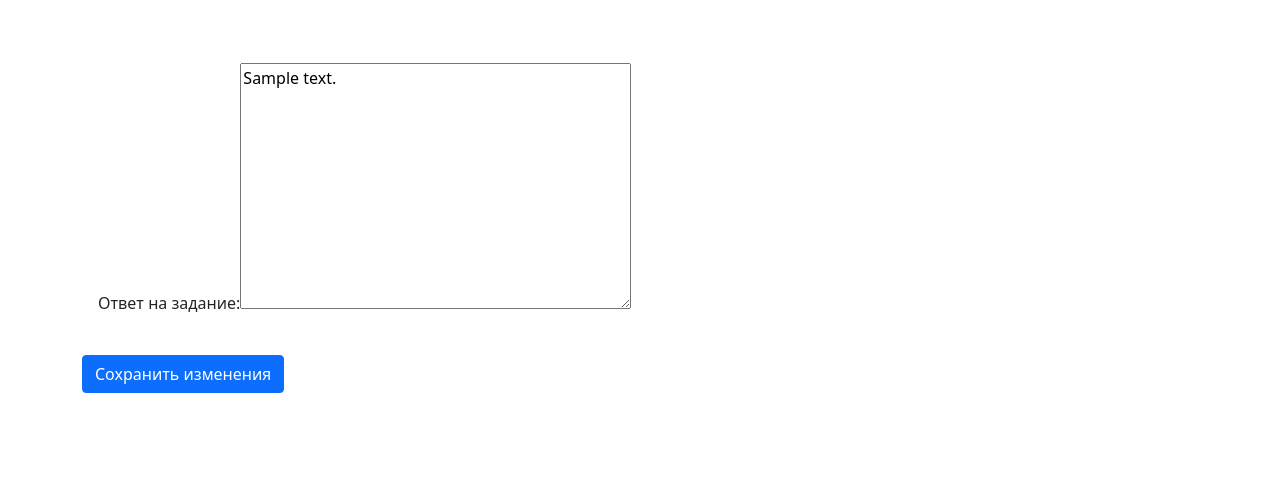
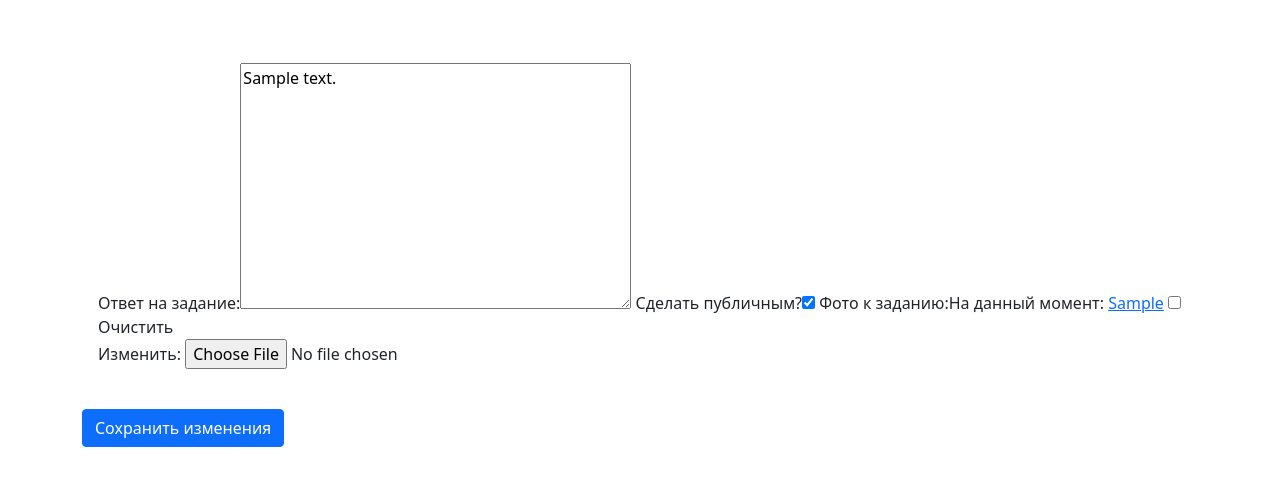
Before and after one commit to dmitriykyc/FocusTime-Django, a Django app: page /tasks/edit/1/ in a window 1280 px wide. Shown: the part 82-568 px from the top of the page. Run offline with Django 3.2, Linux system fonts and the light colour scheme; a user stored in the database is signed in; tables that the repository leaves empty hold one stand-in row (values such as "Sample post"); some libraries are stand-ins or nearby versions.

Commit message:
- сделал загрузку изображений - показ их на странице ответа

```diff
--- a/mainapp/templates/mainapp/includes/inc_menu.html
+++ b/mainapp/templates/mainapp/includes/inc_menu.html
@@ -2,10 +2,10 @@
 
 <ul class="nav justify-content-end">
     <li class="nav-item">
-        <a class="nav-link" href="{% url 'index' %}">Главная</a>
+        <a class="nav-link active" href="{% url 'index' %}">Главная</a>
     </li>
     <li class="nav-item">
-        <a class="nav-link" href="#">Лента</a>
+        <a class="nav-link active" href="#">Лента</a>
     </li>
     <li class="nav-item">
         <a class="nav-link" href="#">Тарифы</a>
--- a/tasksapp/forms.py
+++ b/tasksapp/forms.py
@@ -3,8 +3,14 @@ from django import forms
 
 from tasksapp.models import UserAnswerTasks
 
-class UserAnswerForm(forms.Form):
-    answer = forms.CharField(widget=forms.Textarea(attrs={"class":"form-control"}), label=False)
+class UserAnswerForm(forms.ModelForm):
+    # answer = forms.CharField(widget=forms.Textarea(attrs={"class":"form-control"}), label=False)
+    # is_public = forms.BooleanField(label='Сделать ответ публичным')
+    # image = forms.ImageField(widget=forms.ImageField(attrs={"enctype":"multipart/form-data"}))
+    #
+    class Meta:
+        model = UserAnswerTasks
+        fields = ['answer', 'is_public', 'media']
 
 
 
@@ -12,4 +18,4 @@ class UserEditForm(forms.ModelForm):
 
     class Meta:
         model = UserAnswerTasks
-        fields = ['answer']
+        fields = ['answer', 'is_public', 'media']
--- a/tasksapp/models.py
+++ b/tasksapp/models.py
@@ -22,8 +22,9 @@ class NoteAnswer(models.Model):
 class UserAnswerTasks(models.Model):
     task_id = models.ForeignKey(TasksModel, verbose_name='id задания', on_delete=models.CASCADE)
     user_id = models.ForeignKey(TimeFocusUsers, verbose_name='id пользователя', on_delete=models.CASCADE)
+    is_public = models.BooleanField('Сделать публичным?', default=True)
     answer = models.TextField('Ответ на задание')
-    media = models.ImageField('Фото к заданию', blank=True)
+    media = models.ImageField('Фото к заданию', blank=True, upload_to='answer/')
     date_create = models.DateField('Дата создания', auto_now_add=True)
     date_update = models.DateField('Дата изменения', auto_now=True)
 
--- a/tasksapp/templates/tasksapp/task.html
+++ b/tasksapp/templates/tasksapp/task.html
@@ -11,9 +11,11 @@
         <div class="card text-center">
             <div class="card-header">
                 <h3>Ваш ответ:</h3>
+
             </div>
             <div class="card-body">
                 <p class="card-text">{{ form.answer|linebreaks }}</p>
+                <img src="{{ form.media.url }}" alt="">
             </div>
             <div class="card-footer text-muted">
                Ответ создан: {{ form.date_create }}<br>Отредактирован: {{ form.date_update }}
@@ -24,9 +26,9 @@
     {% else %}
         <br>
         <br>
-        <form method="post">
+        <form class="form-horizontal" method="post"  enctype="multipart/form-data">
             {% csrf_token %}
-            {{ form }}
+            {{ form.as_p }}
             <br>
 
             <input type="submit" class="btn btn-primary" value="Отправить" name="answer_sent">
--- a/tasksapp/templates/tasksapp/update.html
+++ b/tasksapp/templates/tasksapp/update.html
@@ -21,7 +21,7 @@
 
         <div class="card-body align-baseline">
             {% csrf_token %}
-            {{ form}}
+            {{ form }}
 
         </div>
         <br>
--- a/tasksapp/views.py
+++ b/tasksapp/views.py
@@ -14,15 +14,14 @@ def index(request):
         last_task = None
     tasks = TasksModel.objects.filter(is_activ=1)
 
-
     content = {
         "page_title": page_title,
         "last_task": last_task,
         "tasks": tasks
     }
 
+    return render(request, 'tasksapp/index.html', content)
 
-    return  render(request, 'tasksapp/index.html', content)
 
 # Попасть сюда можно впринципе только зареганным пользователям, user_id просто там ниже обязательно у меня стоит
 def task(request, pk=None):
@@ -31,12 +30,11 @@ def task(request, pk=None):
 
     user = TimeFocusUsers.objects.get(id=request.user.id)
 
-
     # print(UserAnswerTasks.objects.filter(user_id=request.user.id))
 
-    if UserAnswerTasks.objects.filter(user_id=request.user.id, task_id=pk):
+    if UserAnswerTasks.objects.filter(user_id=request.user.id, task_id=pk):  # Если у БД уже есть ответ на это задание
         type_form = 1  # Сделаем так для того чтобы определить что сейчас выводить
-        answer_if_exist = UserAnswerTasks.objects.get(user_id=request.user.id, task_id=pk)
+        answer_if_exist = UserAnswerTasks.objects.get(user_id=request.user.id, task_id=pk)  #Возвращаем этот ответ в форму
         form = answer_if_exist
 
     else:
@@ -46,16 +44,9 @@ def task(request, pk=None):
     if request.POST.get('answer_sent') and pk:
         answer_text = request.POST.get('answer')
         task_id = TasksModel.objects.get(id=pk)
-        answer = UserAnswerTasks.objects.create(task_id=task_id, user_id=user, answer=answer_text)
+        answer = UserAnswerTasks.objects.create(task_id=task_id, user_id=user, answer=answer_text, media=request.FILES['media'])
         answer.save()
         return redirect('tasksapp:task', pk=pk)
-
-        #Ту ту нас создаётся постоянно новый объект, нужно сделать так:
-        # Когда задание уже пройдено, нет формы для ответа, есть только кнопка изменить. И там меняем просто:
-        # aaa = UserAnswerTasks.objects.get(id)
-        # aaa.answer = 'NEW TEXT'
-        # aaa.save()
-
 
     content = {
         "page_title": page_title,
@@ -73,8 +64,6 @@ def edit_answer(request, pk=None):
     content_task = TasksModel.objects.get(id=1)
     user = TimeFocusUsers.objects.get(id=request.user.id)
     answer_if_exist = UserAnswerTasks.objects.get(user_id=request.user.id, task_id=pk)
-
-
 
     if request.method == 'POST':
         form = UserEditForm(request.POST, instance=answer_if_exist)
```
